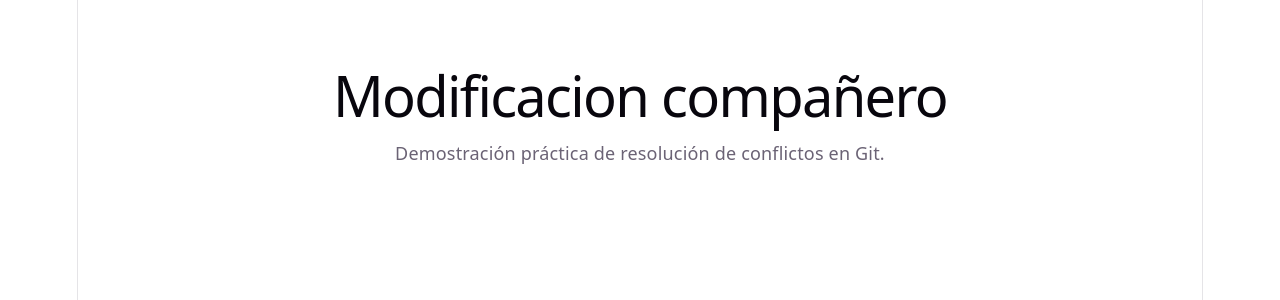
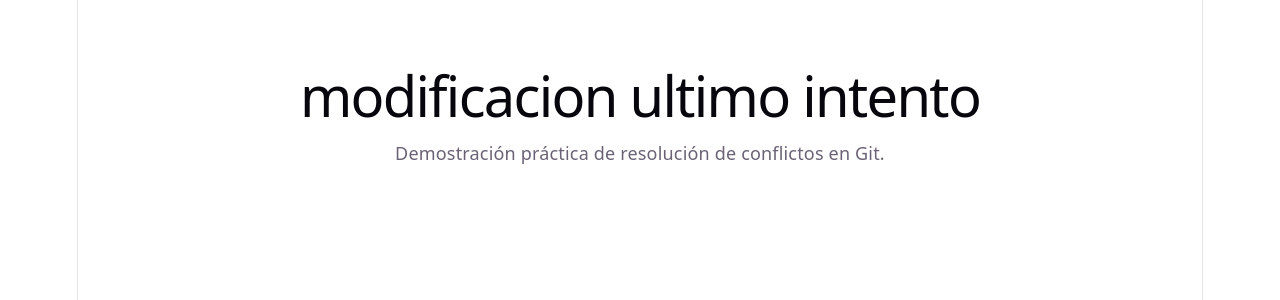
Before and after one commit to perezcossioabdielperezcossio-create/ConflictosPrueba2, a React (Vite) app: page / in a window 1280 px wide. Shown: the top 300 px of the page. Built offline with nearby package versions, Linux system fonts and the light colour scheme.

Commit message:
ultimo intento Fito

```diff
--- a/src/App.jsx
+++ b/src/App.jsx
@@ -3,7 +3,7 @@ import './App.css'
 function App() {
   return (
     <div style={{ textAlign: 'center', marginTop: '50px' }}>
-      <h1>Modificacion compañero</h1>
+      <h1>modificacion ultimo intento</h1>
       <p>Demostración práctica de resolución de conflictos en Git.</p>
     </div>
   )
```
